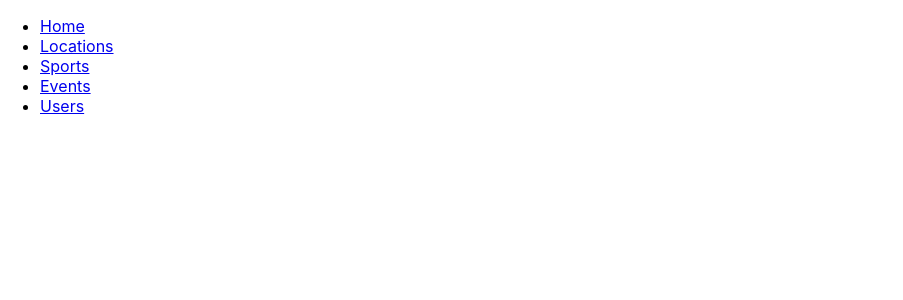
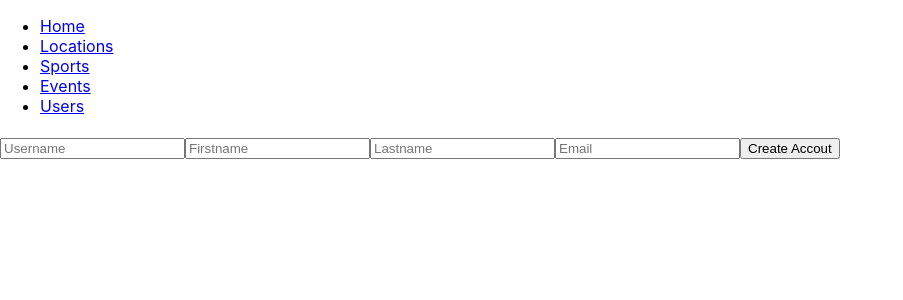
Before and after one commit to rohanphillips/watersportscentral_react_redux, a React (Create React App) app in the folder frontend/: page /signup in a window 1280 px wide. Shown: the top 300 px of the page, without its empty margins (0-903 px from the left). Built offline with nearby package versions, Linux system fonts and the light colour scheme.

Commit message:
constructing signup

```diff
--- a/frontend/src/App.js
+++ b/frontend/src/App.js
@@ -1,11 +1,9 @@
 import React, { Component } from 'react';
-import { connect } from 'react-redux';
 import {
   BrowserRouter as Router,
   Switch,
   Route
 } from 'react-router-dom';
-import { useLocation } from 'react-router-dom'
 import './App.css';
 import NavBar from './components/NavBar'
 import Home from './components/Home';
@@ -13,6 +11,7 @@ import Events from './components/Events';
 import LocationsPage from './components/locations/LocationsPage';
 import Sports from './components/Sports';
 import Users from './components/Users';
+import Signup from './components/users/Signup'
 
 // const App = (props) => {
 class App extends Component {
@@ -50,6 +49,9 @@ class App extends Component {
               <Route exact path="/users">
                 <Users />
               </Route>
+              <Route exact path="/signup">
+                <Signup />
+              </Route>
             </Switch>
           </div>
         }
--- a/frontend/src/components/users/Signup.js
+++ b/frontend/src/components/users/Signup.js
@@ -8,15 +8,23 @@ class Signup extends Component {
       firstName: '',
       lastName: '',
       email: '',
-      password: ''
+      password: '',
+      message: '',
     }
+  }
+
+  handleChange = (e) => {
+    console.log("handleChange", e.target.name);
+    this.setState({
+      [e.target.name]: e.target.value,
+    })
   }
 
   render() {
     return (
       <div>
         <form onSubmit={this.handleSubmit}>
-          <h1>{message}</h1>
+          <h1>{this.state.message}</h1>
           <input onChange={this.handleChange}
           type="text"
           name="username"
```
